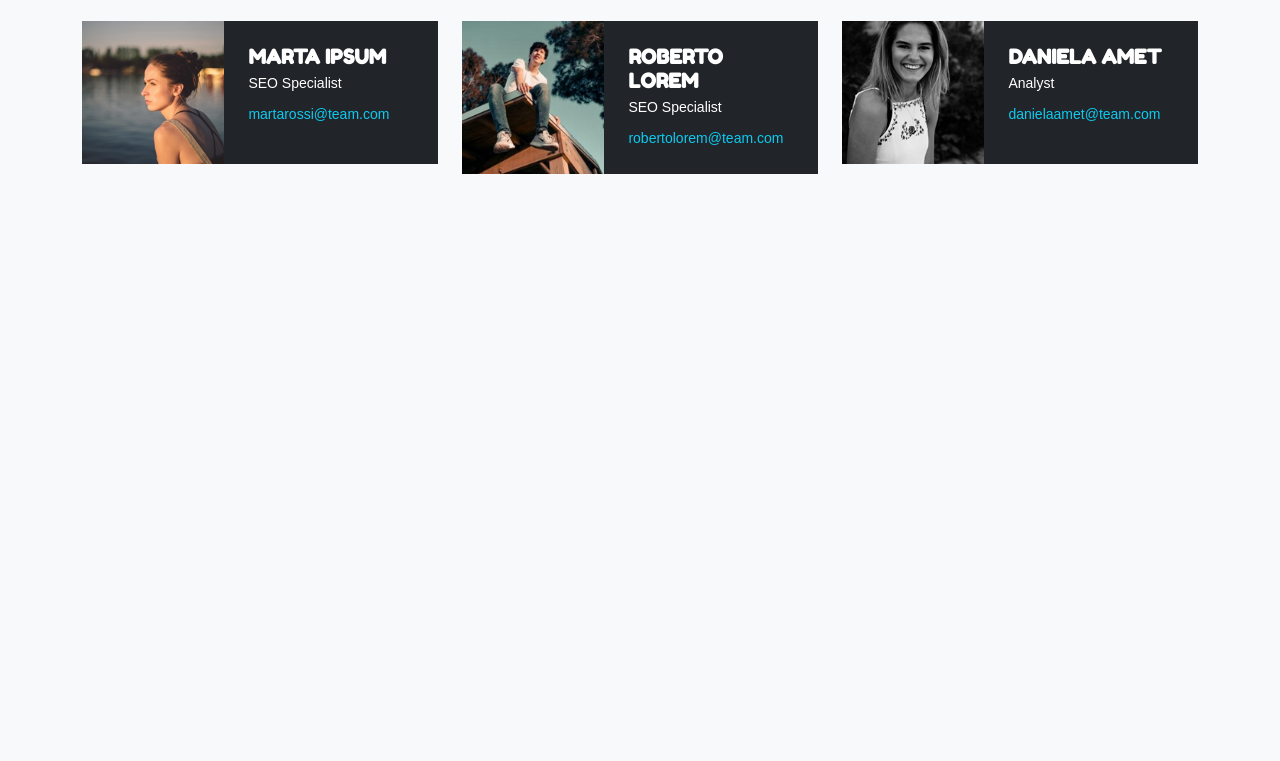
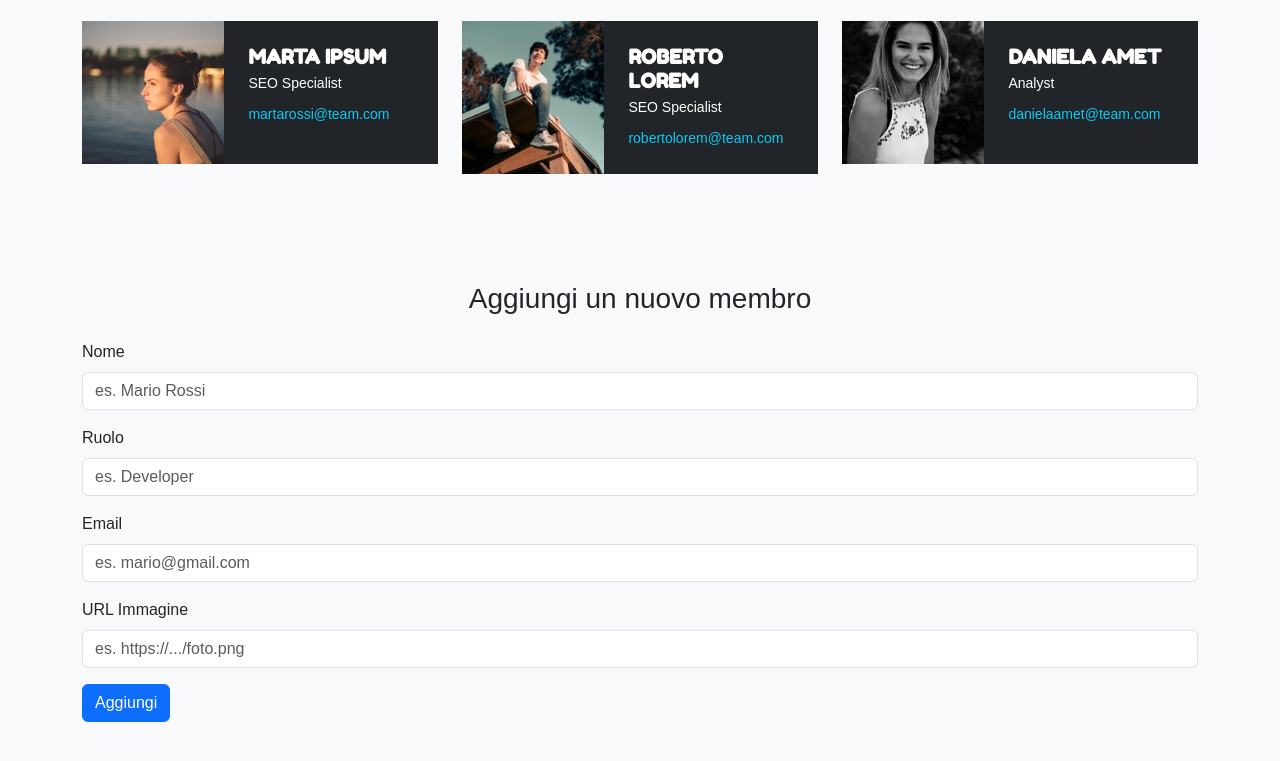
Before and after one commit to biancapcr/js-our-team, a plain HTML site: page index.html in a window 1280 px wide. Shown: the part 391-1152 px from the top of the page. Before the commit the page ends 800 px from the top, so only its background shows below. Drawn offline with nearby package versions, Linux system fonts and the light colour scheme.

Commit message:
[add] form for new member in html

```diff
--- a/index.html
+++ b/index.html
@@ -97,10 +97,29 @@
     </div>
   </section>
 
-
-
-
-
+<!-- Form per aggiungere un nuovo membro -->
+<section class="container my-5">
+  <h3 class="mb-4 text-center">Aggiungi un nuovo membro</h3>
+  <form id="addMemberForm">
+    <div class="mb-3">
+      <label for="memberName" class="form-label">Nome</label>
+      <input type="text" class="form-control" id="memberName" placeholder="es. Mario Rossi" required>
+    </div>
+    <div class="mb-3">
+      <label for="memberRole" class="form-label">Ruolo</label>
+      <input type="text" class="form-control" id="memberRole" placeholder="es. Developer" required>
+    </div>
+    <div class="mb-3">
+      <label for="memberEmail" class="form-label">Email</label>
+      <input type="email" class="form-control" id="memberEmail" placeholder="es. mario@gmail.com">
+    </div>
+    <div class="mb-3">
+      <label for="memberImage" class="form-label">URL Immagine</label>
+      <input type="url" class="form-control" id="memberImage" placeholder="es. https://.../foto.png">
+    </div>
+    <button type="submit" class="btn btn-primary">Aggiungi</button>
+  </form>
+</section>
 
     <script src="./js/script.js"></script>
 </body>
```
